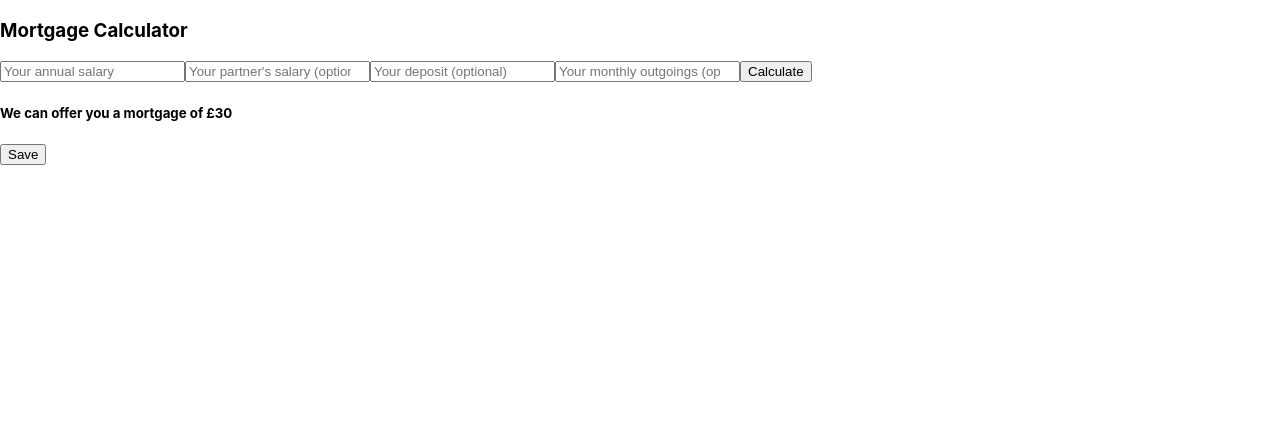
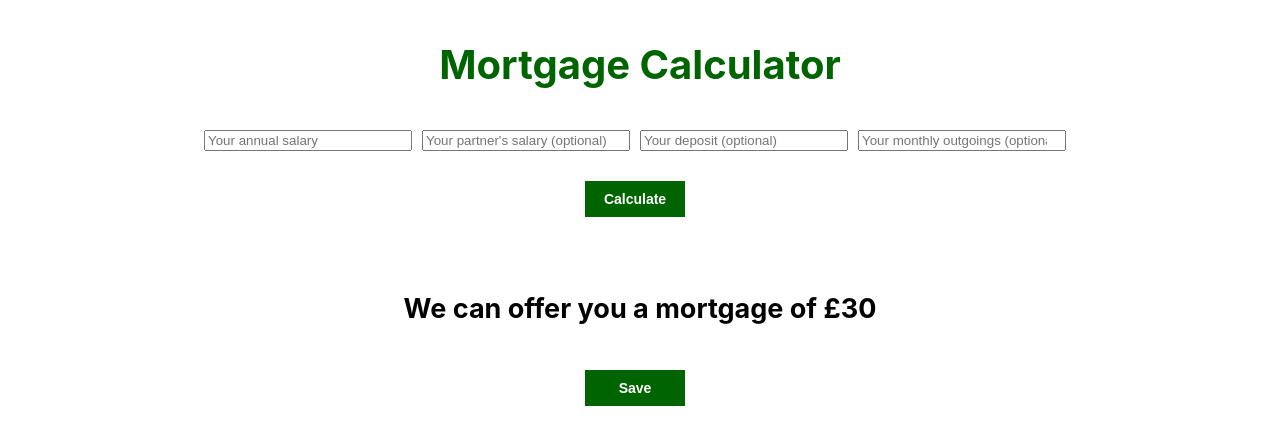
Before and after one commit to peaky76/mortgage_calculator, a React (Create React App) app: page / in a window 1280 px wide. Both pictures are taken after typing "5", "5", "5", "5" into the empty fields and a click on the input "Calculate". Shown: the top 444 px of the page. Built offline with nearby package versions, Linux system fonts and the light colour scheme.

Commit message:
added css

```diff
--- a/src/App.css
+++ b/src/App.css
@@ -1,38 +1,50 @@
-.App {
-  text-align: center;
-}
-
-.App-logo {
-  height: 40vmin;
-  pointer-events: none;
-}
-
-@media (prefers-reduced-motion: no-preference) {
-  .App-logo {
-    animation: App-logo-spin infinite 20s linear;
-  }
-}
-
-.App-header {
-  background-color: #282c34;
-  min-height: 100vh;
+form {
   display: flex;
   flex-direction: column;
   align-items: center;
-  justify-content: center;
-  font-size: calc(10px + 2vmin);
-  color: white;
 }
 
-.App-link {
-  color: #61dafb;
+input {
+  margin-right: 10px;
+  margin-bottom: 30px;
 }
 
-@keyframes App-logo-spin {
-  from {
-    transform: rotate(0deg);
-  }
-  to {
-    transform: rotate(360deg);
-  }
+.headline {
+  text-align: center;
+  font-size: 40px;
+  color: darkgreen;
 }
+
+.button {
+  width: 100px;
+  background-color: darkgreen;
+  color: white;
+  font-weight: bold;
+  padding: 10px 5px;
+  border: none;
+  font-size: 14px;
+}
+
+.input-boxes > input {
+  width: 200px;
+}
+
+h5 {
+  font-size: 27px;
+  font-weight: bold;
+}
+
+ul {
+  list-style: none;
+  display: flex;
+  flex-wrap: wrap;
+  justify-content: space-around;
+  padding: 0;
+}
+
+.wrapper {
+  border: 2px solid darkgreen;
+  padding: 10px 30px;
+  width: 25%;
+  margin-bottom: 20px;
+}
--- a/src/components/ListItem.js
+++ b/src/components/ListItem.js
@@ -5,8 +5,9 @@ class ListItem extends Component {
    render() {
       let personal = <div>Your salary: £{this.props.mortgage.personalSalary}</div>
       let partner, deposit, monthlyOutgoings = null;
+
       if (this.props.mortgage.partnerSalary) {
-         partner = <div>Partner salary: £{this.props.mortgage.partnerSalary}</div>
+         partner = <div>Your partner's salary: £{this.props.mortgage.partnerSalary}</div>
       }
       if (this.props.mortgage.deposit) {
          deposit = <div>Your deposit: £{this.props.mortgage.deposit}</div>
@@ -14,9 +15,10 @@ class ListItem extends Component {
       if (this.props.mortgage.monthlyOutgoings) {
          monthlyOutgoings = <div>Your outgoings: £{this.props.mortgage.monthlyOutgoings}</div>
       }
-      let mortgage = <div>We can offer you a mortgage of £{this.props.mortgage.mortgage} </div>
+      let mortgage = <div>Mortgage offer: £{this.props.mortgage.mortgage} </div>
+
       return (
-         <li>
+         <li className="wrapper">
             {personal}
             {partner}
             {deposit}
--- a/src/components/MortgageDisplay.js
+++ b/src/components/MortgageDisplay.js
@@ -17,7 +17,7 @@ class MortgageDisplay extends Component {
 
             <form onSubmit={this.handleSave}>
                <h5>We can offer you a mortgage of £{this.props.availableMortgage}</h5>
-               <input type="submit" value="Save" />
+               <input className="button" type="submit" value="Save" />
             </form>
          )
       return null;
--- a/src/components/MortgageForm.js
+++ b/src/components/MortgageForm.js
@@ -48,11 +48,13 @@ class MortgageForm extends Component {
         return (
 
             <form onSubmit={this.handleSubmit}>
-                <input type="number" placeholder="Your annual salary" name="personalSalary" value={this.state.personalSalary} onChange={this.handleChange} />
-                <input type="number" placeholder="Your partner's salary (optional)" name="partnerSalary" value={this.state.partnerSalary} onChange={this.handleChange} />
-                <input type="number" placeholder="Your deposit (optional)" name="deposit" value={this.state.deposit} onChange={this.handleChange} />
-                <input type="number" placeholder="Your monthly outgoings (optional)" name="monthlyOutgoings" value={this.state.monthlyOutgoings} onChange={this.handleChange} />
-                <input type="submit" value="Calculate" />
+                <div className="input-boxes">
+                    <input type="number" placeholder="Your annual salary" name="personalSalary" value={this.state.personalSalary} onChange={this.handleChange} />
+                    <input type="number" placeholder="Your partner's salary (optional)" name="partnerSalary" value={this.state.partnerSalary} onChange={this.handleChange} />
+                    <input type="number" placeholder="Your deposit (optional)" name="deposit" value={this.state.deposit} onChange={this.handleChange} />
+                    <input type="number" placeholder="Your monthly outgoings (optional)" name="monthlyOutgoings" value={this.state.monthlyOutgoings} onChange={this.handleChange} />
+                </div>
+                <input className="button" type="submit" value="Calculate" />
             </form>
 
         );
--- a/src/containers/MortgageContainer.js
+++ b/src/containers/MortgageContainer.js
@@ -39,7 +39,7 @@ class MortgageContainer extends Component {
    render() {
       return (
          <>
-            <h3>Mortgage Calculator</h3>
+            <h3 className="headline">Mortgage Calculator</h3>
             <MortgageForm handleSubmitForm={this.handleSubmitForm} />
             <MortgageDisplay availableMortgage={this.state.currentMortgage.mortgage} handleMortgageSave={this.handleMortgageSave} />
             <MortgageList savedMortgages={this.state.savedMortgages} />
--- a/src/index.css
+++ b/src/index.css
@@ -5,6 +5,8 @@ body {
     sans-serif;
   -webkit-font-smoothing: antialiased;
   -moz-osx-font-smoothing: grayscale;
+  display: flex;
+  justify-content: center;
 }
 
 code {
```
